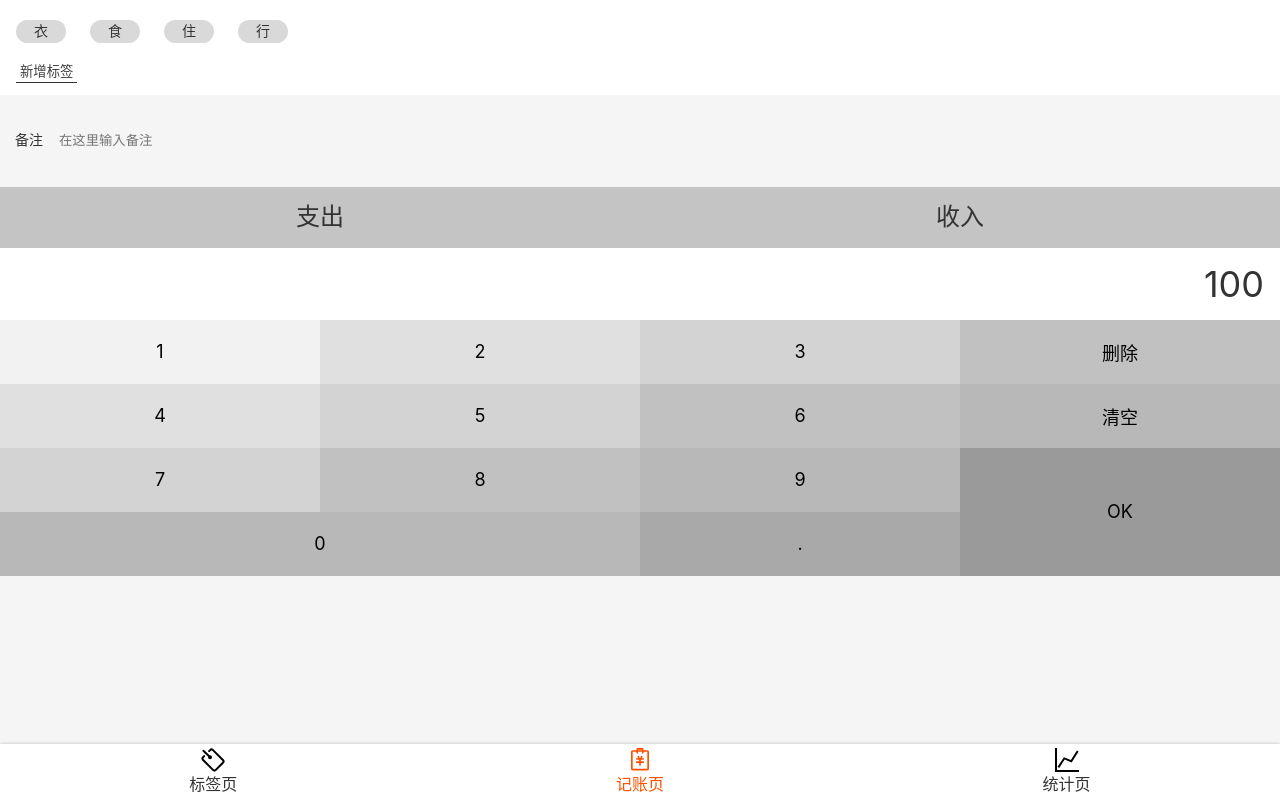
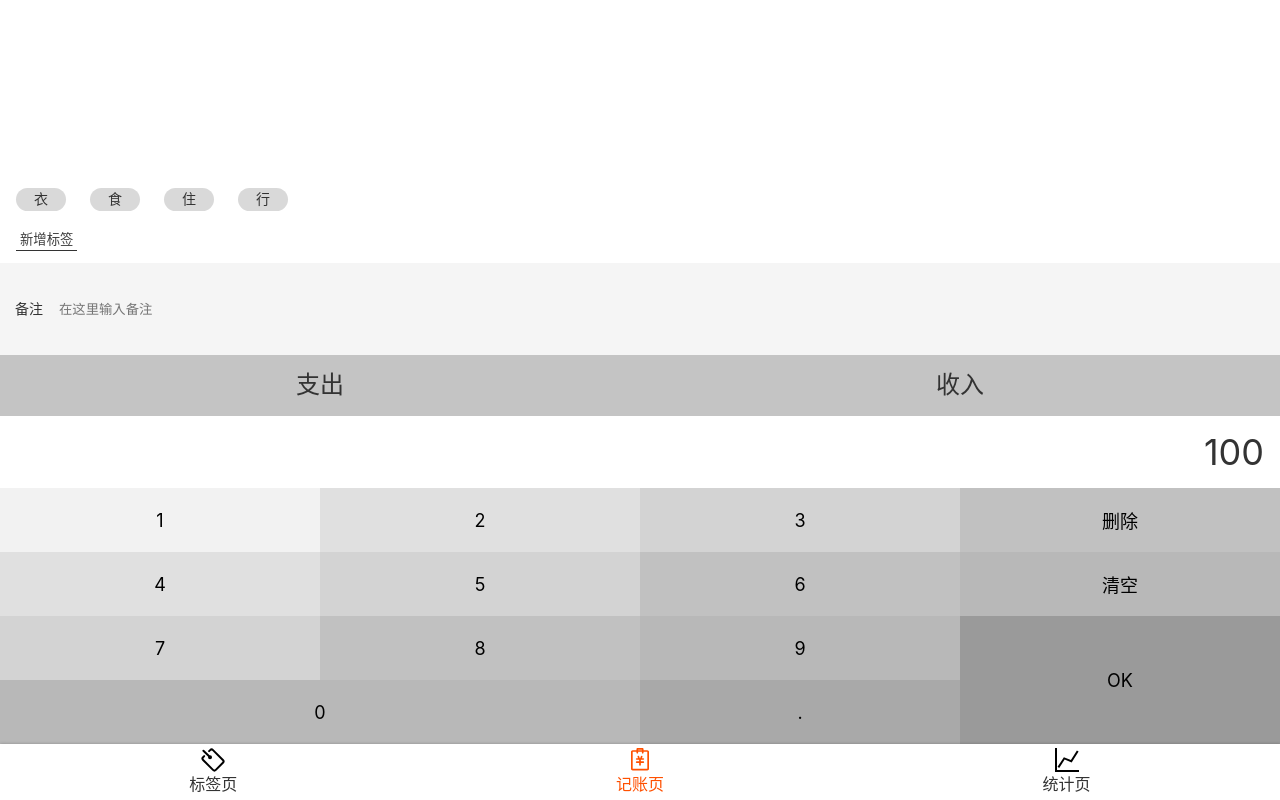
Before and after one commit to dmj1234/React--singo, a React app: page /singo in a window 1280 px wide. Built offline with nearby package versions, Linux system fonts and the light colour scheme.

Commit message:
Singo.tsx UI 完成

```diff
--- a/src/components/Layout.tsx
+++ b/src/components/Layout.tsx
@@ -16,7 +16,7 @@ const Main = styled.div`
 const  Layout = (props:any) => {
     return (
         <Wrapper>
-            <Main>
+            <Main className={props.className}>
                 {props.children}
             </Main>
             <Nav/>
--- a/src/views/Singo.tsx
+++ b/src/views/Singo.tsx
@@ -3,16 +3,14 @@ import React from 'react';
 import styled from 'styled-components';
 
 const TagsSection = styled.section`
-    background: #ffffff;
-    padding: 12px 16px;
+    background: #FFFFFF;padding: 12px 16px;
+    flex-grow: 1;display: flex; flex-direction: column;
+  justify-content: flex-end;align-items: flex-start;
   >ol {margin: 0 -12px;
     > li {
-      background: #D9D9D9;
-      border-radius: 18px;
-      display: inline-block;
-      padding: 3px 18px;
-      font-size: 14px;
-      margin: 8px 12px;
+      background: #D9D9D9;border-radius: 18px;
+      display: inline-block;padding: 3px 18px;
+      font-size: 14px;margin: 8px 12px;
     }
   }
   >button{
@@ -121,10 +119,14 @@ const NumberPadSection = styled.section`
     }
   }
 `;
+const MyLayout = styled(Layout)`
+  display: flex;
+  flex-direction: column;
+`
 
 function Singo() {
     return (
-        <Layout>
+        <MyLayout>
             <TagsSection>
                 <ol>
                     <li>衣</li>
@@ -167,7 +169,7 @@ function Singo() {
                     <button className="dot">.</button>
                 </div>
             </NumberPadSection>
-        </Layout>
+        </MyLayout>
     );
 }
 export default Singo;
```
Also changed, not shown: 1 other file (tests, documents, lock files or other folders).
